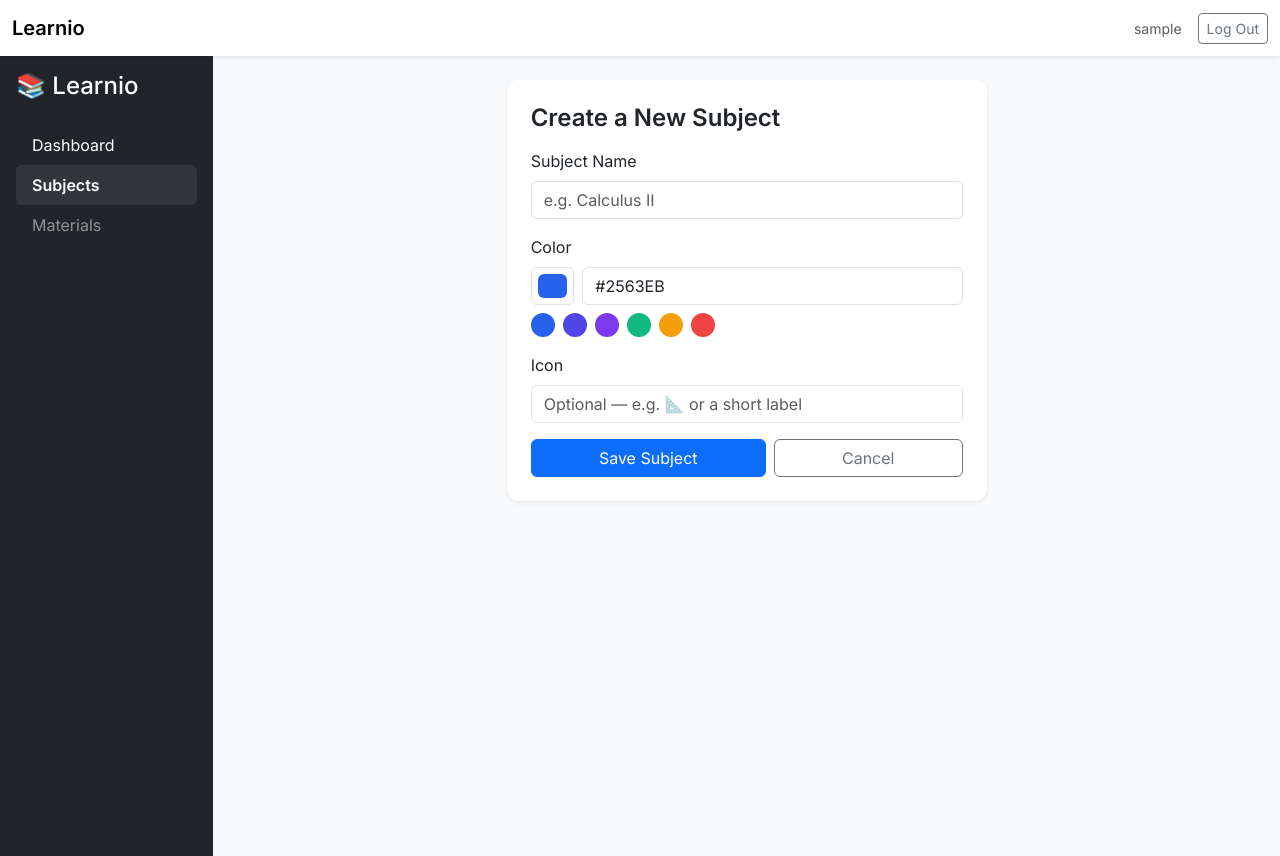
After one commit to mhasantanveer546/Learnio, a Flask app: page /subjects/create in a window 1280 px wide. The commit adds this page. Run offline with Flask 3, Linux system fonts and the light colour scheme; the visitor is signed in with stand-in values (Sample User, id 1).

Commit message:
Phase 2: Subjects CRUD with ownership checks

```diff
--- a/app/__init__.py
+++ b/app/__init__.py
@@ -5,6 +5,7 @@ from app.extensions import db, migrate, login_manager, csrf
 from app.routes.dashboard import dashboard_bp
 from app.routes.auth import auth_bp
 from app.routes.profile import profile_bp
+from app.routes.subjects import subjects_bp
 
 def create_app(config_name="development"):
     app = Flask(__name__)
@@ -33,6 +34,7 @@ def create_app(config_name="development"):
     app.register_blueprint(dashboard_bp)
     app.register_blueprint(auth_bp)
     app.register_blueprint(profile_bp)
+    app.register_blueprint(subjects_bp)
 
     @app.errorhandler(404)
     def page_not_found(error):
--- /dev/null
+++ b/app/forms/subjects.py
@@ -0,0 +1,20 @@
+from flask_wtf import FlaskForm
+from wtforms import StringField, SubmitField
+from wtforms.validators import DataRequired, Length, Regexp
+
+
+class SubjectForm(FlaskForm):
+    name = StringField(
+        "Subject Name",
+        validators=[DataRequired(), Length(min=1, max=100)],
+    )
+    color = StringField(
+        "Color",
+        validators=[
+            DataRequired(),
+            Regexp(r"^#[0-9A-Fa-f]{6}$", message="Must be a valid hex color, e.g. #2563EB"),
+        ],
+        default="#2563EB",
+    )
+    icon = StringField("Icon", validators=[Length(max=50)])
+    submit = SubmitField("Save Subject")
--- a/app/models/__init__.py
+++ b/app/models/__init__.py
@@ -1,3 +1,4 @@
 from app.models.user import User
+from app.models.subject import Subject
 
-__all__ = ["User"]
+__all__ = ["User", "Subject"]
--- /dev/null
+++ b/app/routes/subjects.py
@@ -0,0 +1,79 @@
+from flask import Blueprint, render_template, redirect, url_for, flash, abort
+from flask_login import login_required, current_user
+
+from app.extensions import db
+from app.models import Subject
+from app.forms.subjects import SubjectForm
+
+subjects_bp = Blueprint("subjects", __name__, url_prefix="/subjects")
+
+
+@subjects_bp.route("/", methods=["GET"])
+@login_required
+def list_subjects():
+    subjects = Subject.query.filter_by(user_id=current_user.id).all()
+    return render_template("subjects/list.html", subjects=subjects)
+
+
+@subjects_bp.route("/create", methods=["GET", "POST"])
+@login_required
+def create_subject():
+    form = SubjectForm()
+
+    if form.validate_on_submit():
+        subject = Subject(
+            user_id=current_user.id,
+            name=form.name.data,
+            color=form.color.data,
+            icon=form.icon.data,
+        )
+        db.session.add(subject)
+        db.session.commit()
+        flash("Subject created successfully!", "success")
+        return redirect(url_for("subjects.list_subjects"))
+
+    # GET request, or POST that failed validation — re-render the same
+    # form object so field errors show up (same pattern as auth.py).
+    return render_template("subjects/form.html", form=form, is_edit=False)
+
+
+@subjects_bp.route("/<int:subject_id>/edit", methods=["GET", "POST"])
+@login_required
+def edit_subject(subject_id):
+    subject = Subject.query.get_or_404(subject_id)
+
+    # Ownership check — the critical line. Without this, any logged-in
+    # user could edit any other user's subject just by changing the ID
+    # in the URL (Insecure Direct Object Reference / IDOR).
+    if subject.user_id != current_user.id:
+        abort(403)
+
+    form = SubjectForm(obj=subject)  # pre-fills the form with existing values on GET
+
+    if form.validate_on_submit():
+        # Mutate the EXISTING row — never construct a new Subject() here,
+        # or "editing" silently creates a duplicate instead of updating.
+        subject.name = form.name.data
+        subject.color = form.color.data
+        subject.icon = form.icon.data
+        db.session.commit()
+        flash("Subject updated successfully!", "success")
+        return redirect(url_for("subjects.list_subjects"))
+
+    return render_template("subjects/form.html", form=form, is_edit=True)
+
+
+@subjects_bp.route("/<int:subject_id>/delete", methods=["POST"])
+@login_required
+def delete_subject(subject_id):
+    subject = Subject.query.get_or_404(subject_id)
+
+    # Same ownership check as edit — delete is just as dangerous an
+    # operation to leave unguarded, arguably more so.
+    if subject.user_id != current_user.id:
+        abort(403)
+
+    db.session.delete(subject)
+    db.session.commit()
+    flash("Subject deleted successfully!", "success")
+    return redirect(url_for("subjects.list_subjects"))
--- a/app/templates/components/sidebar.html
+++ b/app/templates/components/sidebar.html
@@ -6,7 +6,9 @@
         <a class="nav-link text-white {{ 'active fw-semibold' if request.endpoint == 'dashboard.dashboard' }}" href="{{ url_for('dashboard.dashboard') }}">
             Dashboard
         </a>
-        <a class="nav-link text-white-50" href="#">Subjects</a>
+        <a class="nav-link text-white {{ 'active fw-semibold' if request.endpoint and request.endpoint.startswith('subjects.') }}" href="{{ url_for('subjects.list_subjects') }}">
+            Subjects
+        </a>
         <a class="nav-link text-white-50" href="#">Materials</a>
     </nav>
     {% endif %}
--- /dev/null
+++ b/app/templates/subjects/form.html
@@ -0,0 +1,64 @@
+{% extends "base.html" %}
+{% block title %}{{ "Edit Subject" if is_edit else "New Subject" }}{% endblock %}
+
+{% block content %}
+<div class="d-flex justify-content-center">
+    <div class="card border-0 shadow-sm p-4" style="max-width: 480px; width: 100%;">
+        <h4 class="fw-semibold mb-3">
+            {{ "Edit Subject" if is_edit else "Create a New Subject" }}
+        </h4>
+
+        <form method="POST" novalidate>
+            {{ form.hidden_tag() }}
+
+            <div class="mb-3">
+                {{ form.name.label(class="form-label") }}
+                {{ form.name(class="form-control" + (" is-invalid" if form.name.errors else ""), placeholder="e.g. Calculus II") }}
+                {% for error in form.name.errors %}
+                    <div class="invalid-feedback">{{ error }}</div>
+                {% endfor %}
+            </div>
+
+            <div class="mb-3">
+                {{ form.color.label(class="form-label") }}
+                <div class="d-flex align-items-center gap-2">
+                    <input type="color"
+                           class="form-control form-control-color"
+                           id="color_picker"
+                           value="{{ form.color.data or '#2563EB' }}"
+                           onchange="document.getElementById('{{ form.color.id }}').value = this.value">
+                    {{ form.color(class="form-control" + (" is-invalid" if form.color.errors else "")) }}
+                </div>
+                {% for error in form.color.errors %}
+                    <div class="invalid-feedback d-block">{{ error }}</div>
+                {% endfor %}
+
+                <div class="d-flex gap-2 mt-2">
+                    {% for preset in ["#2563EB", "#4F46E5", "#7C3AED", "#10B981", "#F59E0B", "#EF4444"] %}
+                    <button type="button"
+                            class="rounded-circle border-0"
+                            style="width: 24px; height: 24px; background-color: {{ preset }}; cursor: pointer;"
+                            onclick="document.getElementById('{{ form.color.id }}').value = '{{ preset }}'; document.getElementById('color_picker').value = '{{ preset }}';">
+                    </button>
+                    {% endfor %}
+                </div>
+            </div>
+
+            <div class="mb-3">
+                {{ form.icon.label(class="form-label") }}
+                {{ form.icon(class="form-control" + (" is-invalid" if form.icon.errors else ""), placeholder="Optional — e.g. 📐 or a short label") }}
+                {% for error in form.icon.errors %}
+                    <div class="invalid-feedback">{{ error }}</div>
+                {% endfor %}
+            </div>
+
+            <div class="d-flex gap-2">
+                {{ form.submit(class="btn btn-primary flex-fill") }}
+                <a href="{{ url_for('subjects.list_subjects') }}" class="btn btn-outline-secondary flex-fill">
+                    Cancel
+                </a>
+            </div>
+        </form>
+    </div>
+</div>
+{% endblock %}
```
Also changed, not shown: app/models/subject.py (added, +31 -0 lines), app/templates/subjects/list.html (added, +58 -0 lines), migrations/versions/833f789462aa_create_subjects_table.py (added, +44 -0 lines).
